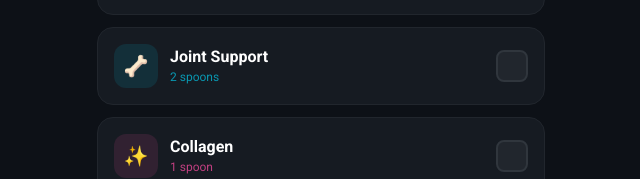
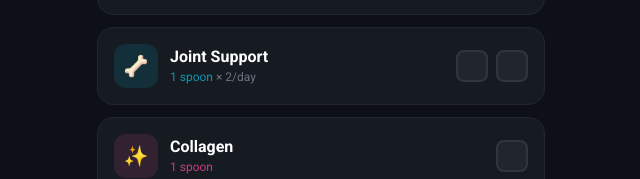
Before and after one commit to mhoust-create/Michal-test, a React (Vite) app: page / in a window 1280 px wide. Shown: the part 461-640 px from the top of the page, without its empty margins (319-959 px from the left). Built offline with nearby package versions, Linux system fonts and the light colour scheme.

Commit message:
Joint Support: 2 separate doses of 1 spoon each (2 checkboxes)

```diff
--- a/src/App.jsx
+++ b/src/App.jsx
@@ -9,7 +9,7 @@ const DEFAULT_SUPPLEMENTS = [
   { id: 'cholesterol', name: 'Cholesterol Complex', dose: '1 pill', timesPerDay: 3, timeLabels: ['Morning', 'Noon', 'Evening'], note: 'After meal', emoji: '💊', color: '#3b82f6' },
   { id: 'reishi', name: 'Reishi', dose: '2 pills', timesPerDay: 1, note: '', emoji: '🍄', color: '#8b5cf6' },
   { id: 'ashwagandha', name: 'Ashwagandha', dose: '1 pill', timesPerDay: 1, note: '', emoji: '🌿', color: '#22c55e' },
-  { id: 'joint-support', name: 'Joint Support', dose: '2 spoons', timesPerDay: 1, note: '', emoji: '🦴', color: '#06b6d4' },
+  { id: 'joint-support', name: 'Joint Support', dose: '1 spoon', timesPerDay: 2, note: '', emoji: '🦴', color: '#06b6d4' },
   { id: 'collagen', name: 'Collagen', dose: '1 spoon', timesPerDay: 1, note: '', emoji: '✨', color: '#ec4899' },
 ];
 
```
